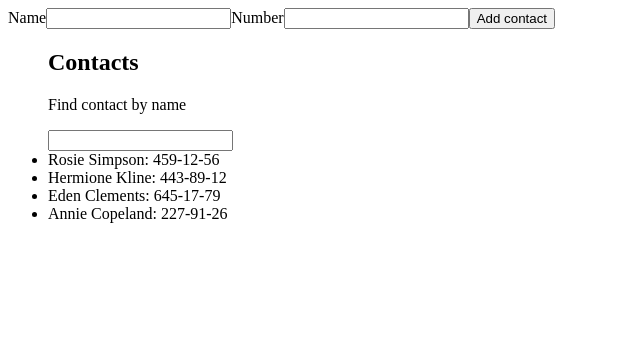
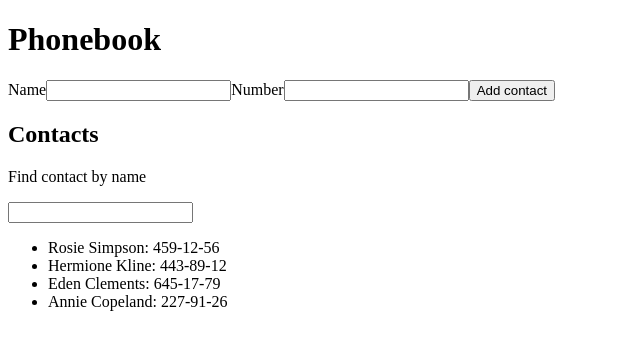
Before and after one commit to fecore35/goit-react-hw-02-phonebook, a React (Create React App) app: page / in a window 1280 px wide. Shown: the top 350 px of the page, without its empty margins (0-640 px from the left). Built offline with nearby package versions, Linux system fonts and the light colour scheme.

Commit message:
Создаю компонет ContactList

```diff
--- a/src/App.js
+++ b/src/App.js
@@ -1,6 +1,7 @@
 import React, { Component } from "react";
 import ContactForm from "./components/ContactForm/ContactForm";
 import Filter from "./components/Filter/Filter";
+import ContactList from "./components/ContactList/ContactList";
 // import PropTypes from 'prop-types'
 
 class App extends Component {
@@ -38,21 +39,13 @@ class App extends Component {
     const contactsList = this.visibleContacts();
 
     return (
-      <div className="App">
+      <div>
+        <h1>Phonebook</h1>
         <ContactForm onSave={this.onSaveContact} />
 
-        <ul className="">
-          <h2>Contacts</h2>
-
-          <Filter filter={filter} handlerChange={this.handlerChange} />
-          {contactsList.map(({ id, name, number }) => {
-            return (
-              <li key={id}>
-                {name}: {number}
-              </li>
-            );
-          })}
-        </ul>
+        <h2>Contacts</h2>
+        <Filter filter={filter} handlerChange={this.handlerChange} />
+        <ContactList list={contactsList} />
       </div>
     );
   }
--- /dev/null
+++ b/src/components/ContactList/ContactList.js
@@ -0,0 +1,15 @@
+function ContactList({ list }) {
+  return (
+    <ul className="">
+      {list.map(({ id, name, number }) => {
+        return (
+          <li key={id}>
+            {name}: {number}
+          </li>
+        );
+      })}
+    </ul>
+  );
+}
+
+export default ContactList;
```
